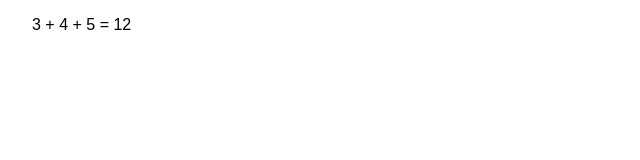
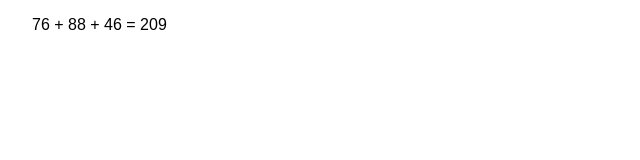
Before and after one commit to francesyu90/SimpleAdd, a React (Create React App) app in the folder simpleadd/: page / in a window 1280 px wide. Shown: the top 160 px of the page, without its empty margins (0-640 px from the left). Built offline with nearby package versions, Linux system fonts and the light colour scheme.

Commit message:
Added feature for displaying equation with randomly generated numbers

```diff
--- a/simpleadd/src/components/DisplayEquation.js
+++ b/simpleadd/src/components/DisplayEquation.js
@@ -3,20 +3,31 @@ import React, { Component } from 'react';
 class DisplayEquation extends Component {
 
     state = {
-        x: 3,
-        y: 4,
-        z: 5,
-        p: 12
+        x: Math.floor(Math.random() * 101),
+        y: Math.floor(Math.random() * 101),
+        z: Math.floor(Math.random() * 101),
+    }
+
+    computeSum = (x, y, z) => (x + y + z);
+
+    generateDisplayResult() {
+
+        if(Math.floor((Math.random() * 10) + 1) % 2 == 0) {
+            return this.computeSum(this.state.x, this.state.y, this.state.z)
+        } else {
+            return Math.floor(Math.random() * 301);
+        }
     }
 
     render() {
         return(
             <div className="displayEquation">
-                <p>{this.state.x} + {this.state.y} + {this.state.z} = {this.state.p}</p>
+                <p>
+                    {this.state.x} + {this.state.y} + {this.state.z} =  {this.generateDisplayResult()}
+                </p>
             </div>
         );
     }
-
 }
 
 export default DisplayEquation;
```
